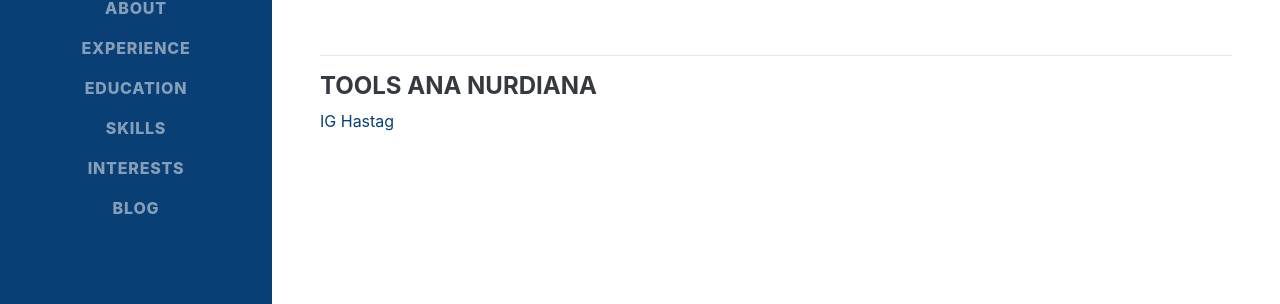
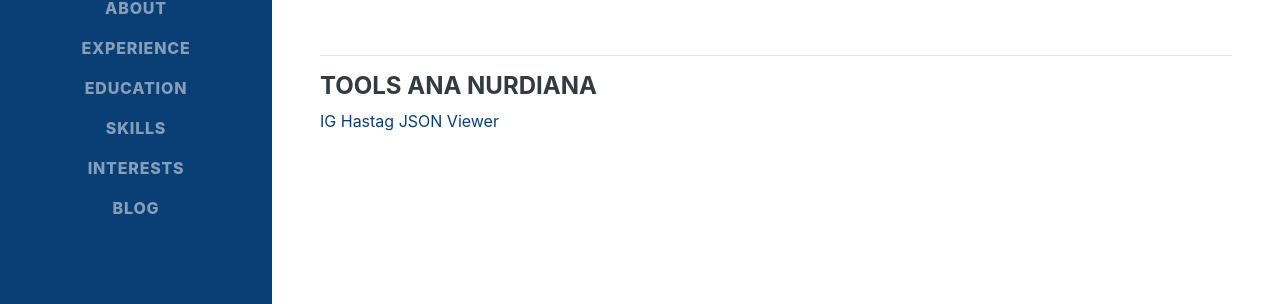
Before and after one commit to ananurdiana/ananurdiana.github.io, a Jekyll site: the page built from tools/index.md, in a window 1280 px wide. Shown: the part 434-738 px from the top of the page. Built offline with Jekyll 4.4.1, drawn with Linux system fonts in a browser that asks for light colours; some web fonts are replaced; our own code applies the rules of GitHub Pages for plain Markdown files.

Commit message:
Update index.md

```diff
--- a/tools/index.md
+++ b/tools/index.md
@@ -1,3 +1,4 @@
 #### Tools Ana Nurdiana
 
 [IG Hastag](/tools/ig-hastag-generator.html)
+[JSON Viewer](/tools/json-viewer.html)
```
